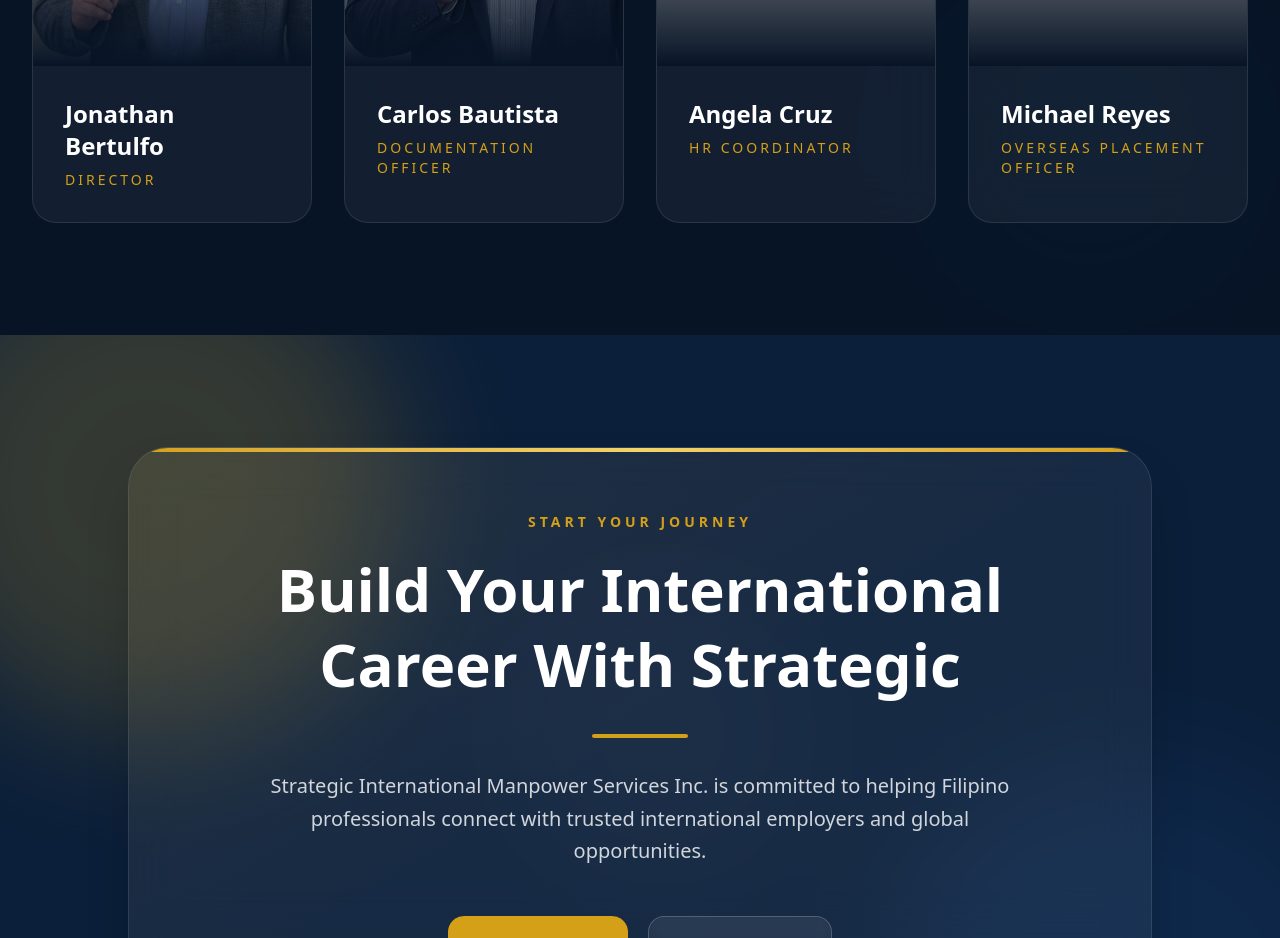
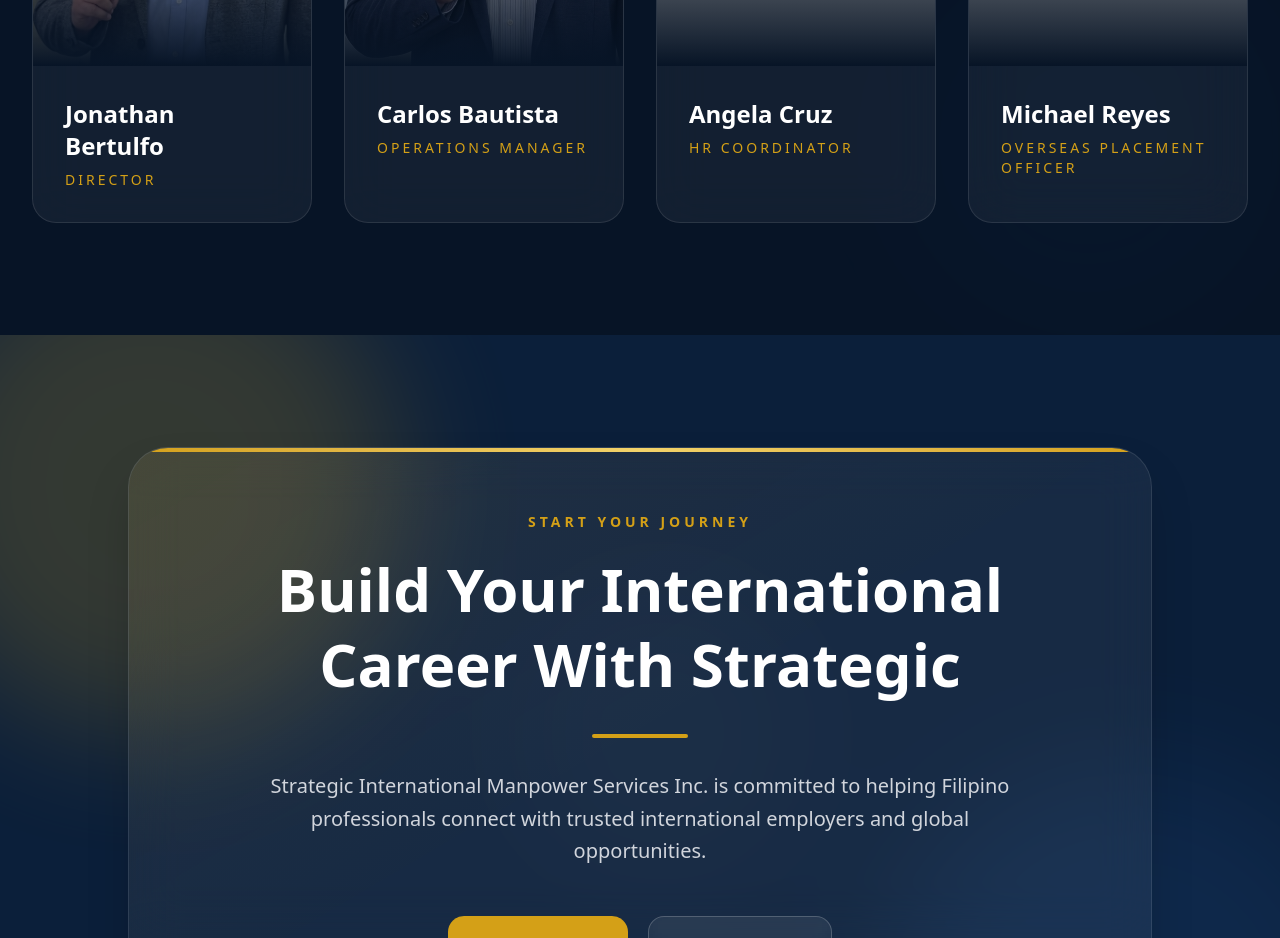
Before and after one commit to applystrategic-lab/strategic-website, a Next.js app: page /about in a window 1280 px wide. Shown: the part 3020-3958 px from the top of the page. Built offline with nearby package versions, Linux system fonts and the light colour scheme; grey boxes are pictures that could not be loaded; a web font is replaced by a local one.

Commit message:
Added Professionals section in about page

```diff
--- a/app/about/page.tsx
+++ b/app/about/page.tsx
@@ -232,7 +232,7 @@
                   </h3>
 
                   <p className="text-[#D4A017] uppercase tracking-[3px] text-sm">
-                    Documentation Officer
+                    Operations Manager
                   </p>
 
                 </div>
```
